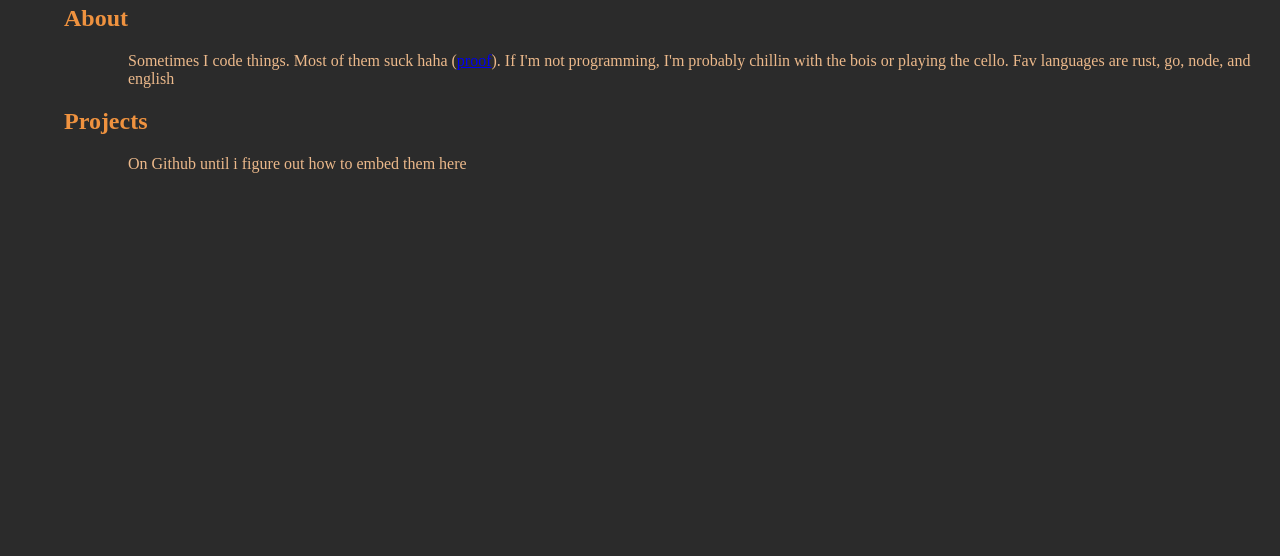
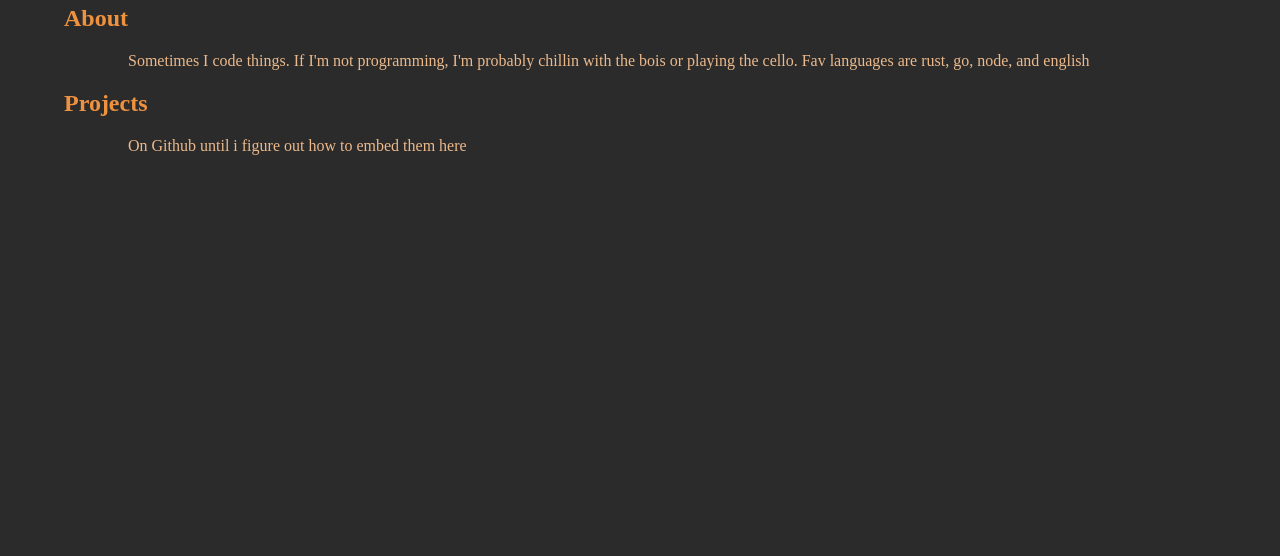
Before and after one commit to IntelligentLet/intelligentlet.github.io, a plain HTML site: page index.html in a window 1280 px wide. Shown: the part 244-800 px from the top of the page. Drawn offline with Linux system fonts and the light colour scheme; a web font is replaced by a local one.

Commit message:
"dont diss yourself" - my mother

```diff
--- a/index.html
+++ b/index.html
@@ -4,7 +4,7 @@
 		<link href="styles/main.css" type="text/css" rel="stylesheet">
 
 		<meta charset="UTF-8" />
-		<meta name="description" content="Hey I'm LogicGo" />
+		<meta name="description" content="am programmer" />
 		<meta name="viewport" content="width=device-width, initial-scale=1.0" />
 
 		<title>Logic Go</title>
@@ -33,8 +33,7 @@
 
 		<h2>About</h2>
 		<p>
-			Sometimes I code things. Most of them suck haha (<a href="https://github.com/intelligentlet">proof</a>).
-			If I'm not programming, I'm probably chillin with the bois or playing the cello. Fav languages are rust, go, node, and english
+			Sometimes I code things. If I'm not programming, I'm probably chillin with the bois or playing the cello. Fav languages are rust, go, node, and english
 		</p>
 
 		<h2>Projects</h2>
```
